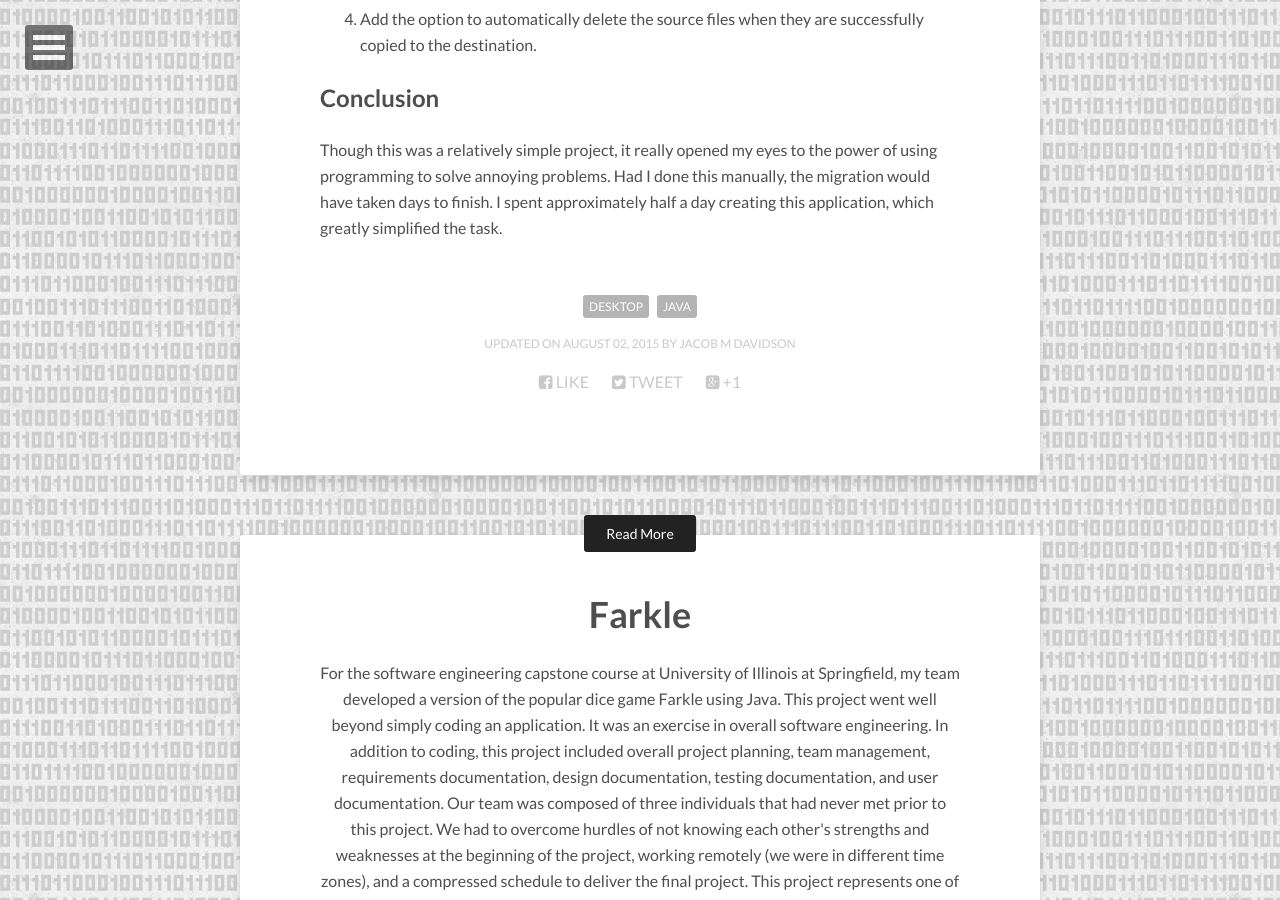
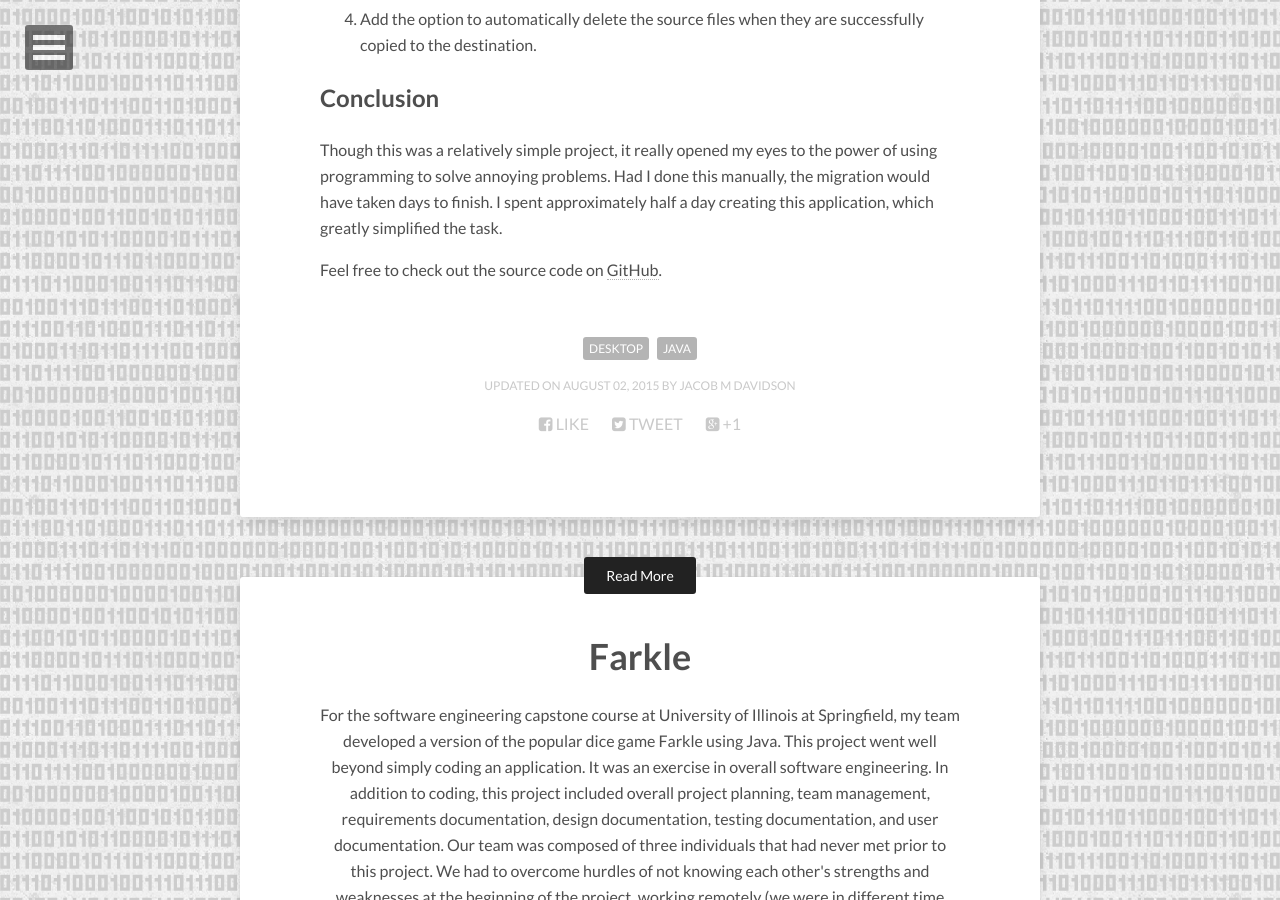
Before and after one commit to JacobMDavidson/JacobMDavidson.github.io, a Jekyll site: the page built from _posts/desktop/2015-08-02-music-organizer.md, in a window 1280 px wide and 900 px high, scrolled down 3462 px. Built offline with Jekyll 4.4.1, drawn with Linux system fonts in a browser that asks for light colours; nearby versions of some CDN libraries.

Commit message:
Added a github link to the bottom of the music organizer post

```diff
--- a/_posts/desktop/2015-08-02-music-organizer.md
+++ b/_posts/desktop/2015-08-02-music-organizer.md
@@ -58,3 +58,5 @@
 ## Conclusion
 
 Though this was a relatively simple project, it really opened my eyes to the power of using programming to solve annoying problems. Had I done this manually, the migration would have taken days to finish. I spent approximately half a day creating this application, which greatly simplified the task.
+
+Feel free to check out the source code on [GitHub](https://github.com/JacobMDavidson/MusicOrganizer).
```
